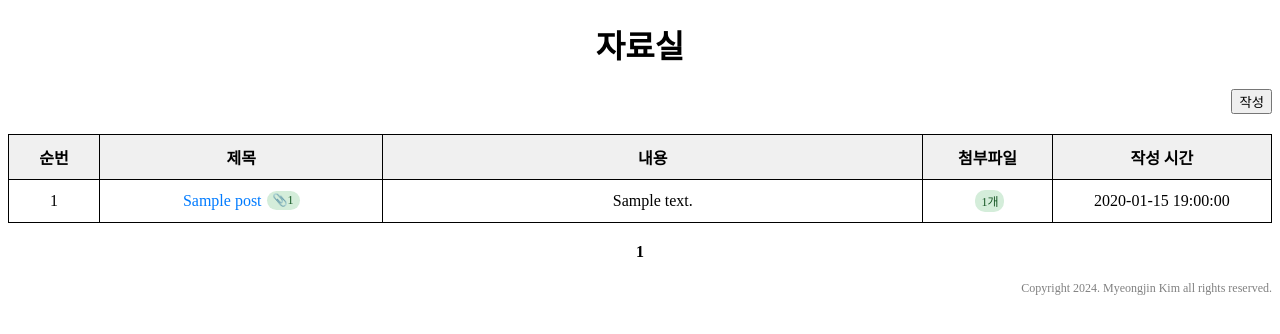
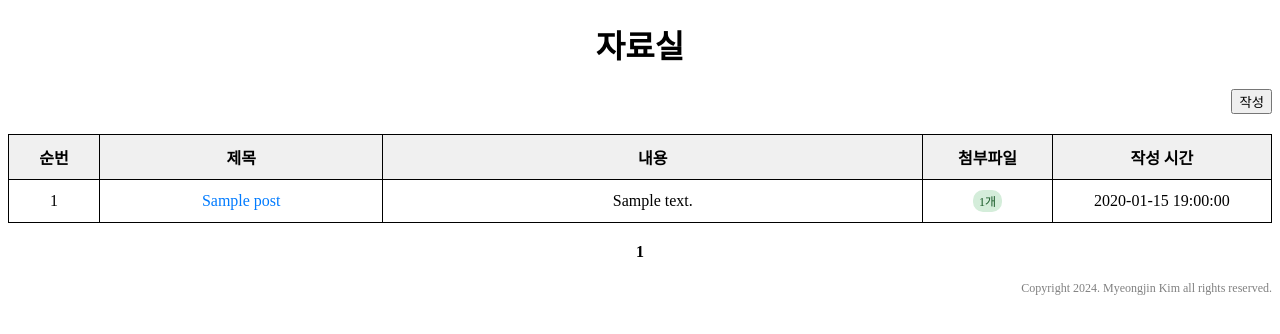
Before and after one commit to ymcajudo/web_board, a Flask app: page / in a window 1280 px wide. Shown: the part 37-371 px from the top of the page. Run offline with Flask 3, Linux system fonts and the light colour scheme; the visitor is signed in with stand-in values (Sample User, id 1); tables that the repository leaves empty or names only in its code hold one stand-in row (values such as "Sample post").

Commit message:
Add files via upload

```diff
--- a/flask_app/templates/index.html
+++ b/flask_app/templates/index.html
@@ -87,7 +87,6 @@
             padding: 2px 6px;
             border-radius: 10px;
             display: inline-block;
-            margin-left: 5px;
         }
 
         .file-count.has-files {
@@ -99,9 +98,6 @@
         .title-link {
             color: #007bff;
             text-decoration: none;
-            display: flex;
-            align-items: center;
-            justify-content: center;
         }
 
         .title-link:hover {
@@ -174,9 +170,6 @@
                 <td>
                     <a href="{{ url_for('post', post_id=post.id) }}" class="title-link">
                         {{ post.short_title }}
-                        {% if post.file_count > 0 %}
-                            <span class="file-count has-files">📎{{ post.file_count }}</span>
-                        {% endif %}
                     </a>
                 </td>
                 <td>{{ post.short_content }}</td>
```
